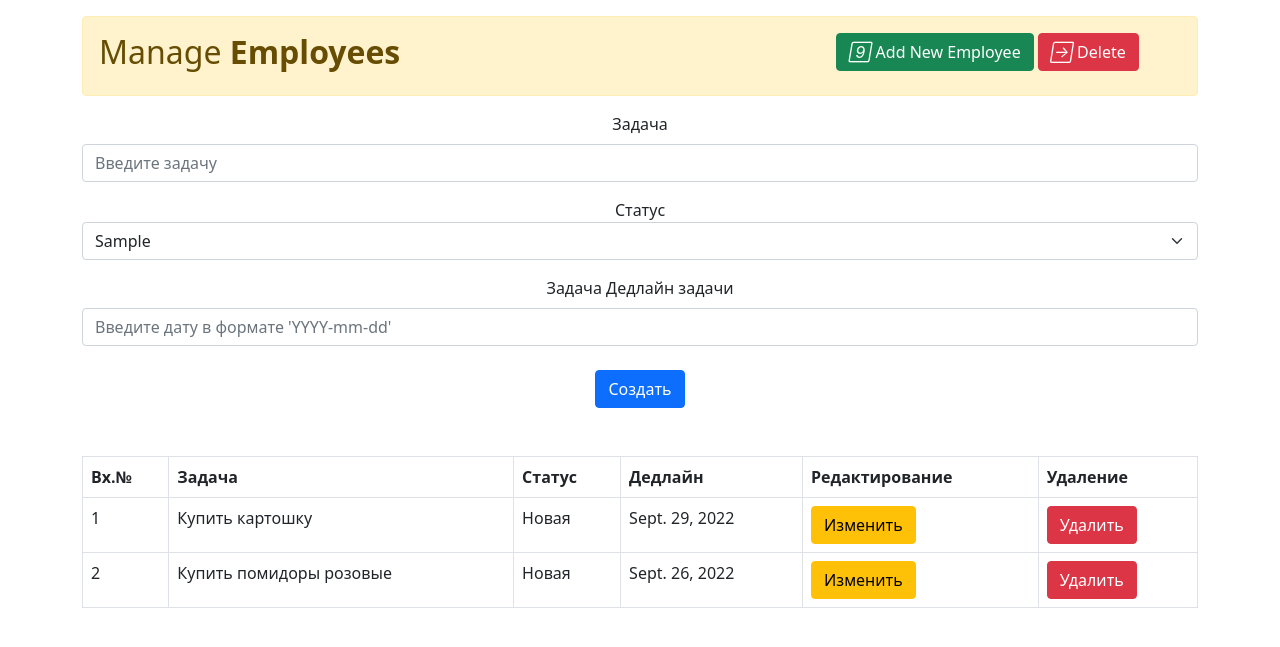
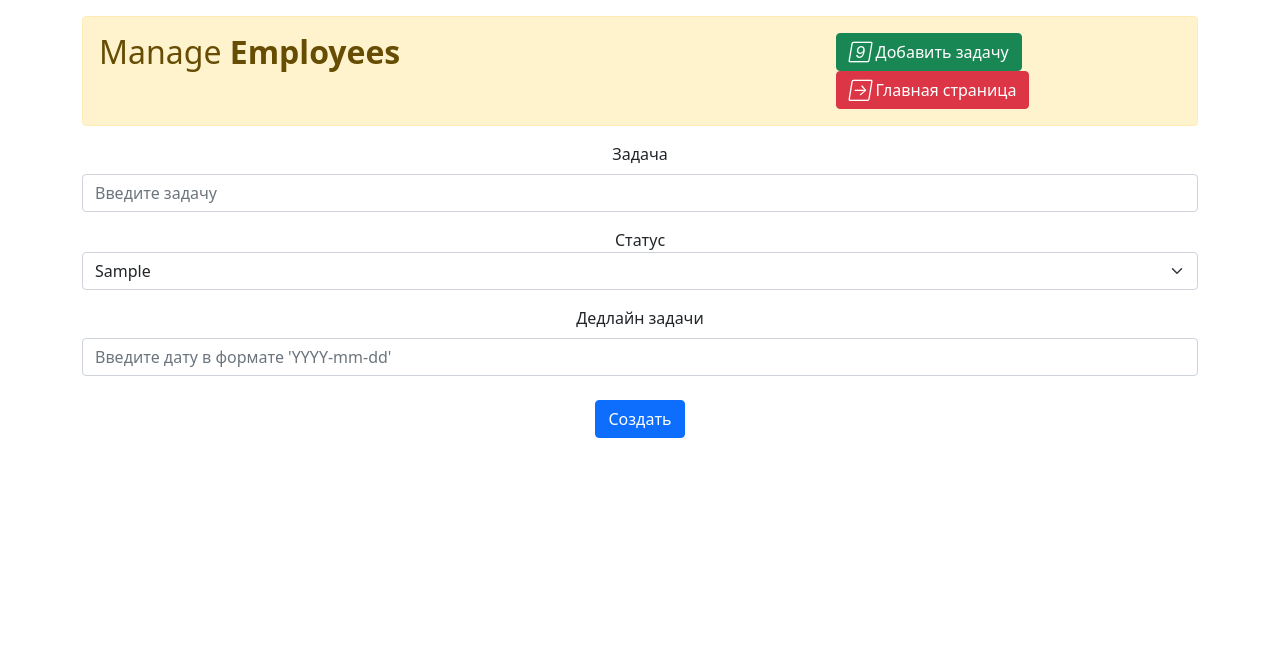
Before and after one commit to YugayDmitriy/Homework_53_Dmitriy_Yugay, a Django app: template core/templates/create.html in a window 1280 px wide. Shown: the top 647 px of the page. Run offline with Django 3.2, Linux system fonts and the light colour scheme; data comes from the database, SQL or seed files in the repository; both versions use the stored data as it was after the commit; the template is opened without the code that fills it: values that come from a table or form of the project are taken from there, most other values are stand-ins (such as "Sample title", 1, 10 or a date in 2020).

Commit message:
Обновлен Moduls

```diff
--- a/core/templates/create.html
+++ b/core/templates/create.html
@@ -17,9 +17,8 @@
                 </select>
             </div>
             <div class="form-group text-center mt-3">
-              <label for="validationDefaultName" class="form-label">Задача</label>
-                <label>Дедлайн задачи</label>
-              <input type="text" class="form-control" name="created_at" placeholder="Введите дату в формате 'YYYY-mm-dd'">
+              <label for="validationDefaultDate" class="form-label">Дедлайн задачи</label>
+              <input type="text" class="form-control" name="created_at" placeholder="Введите дату в формате 'YYYY-mm-dd'", id="validationDefaultDate"  aria-describedby="inputGroupPrepend2" required>
             </div>
             <div class="form-group mt-4 text-center">
                 <button type="submit" class="btn btn-primary">Создать</button>
--- a/core/templates/index.html
+++ b/core/templates/index.html
@@ -14,15 +14,15 @@
 						<h2>Manage <b>Employees</b></h2>
 					</div>
 					<div class="col-sm-4">
-						<a href="{% url 'add_item' %}" class="btn btn-success" data-toggle="modal"><i class="material-icons">&#xE147;</i> <span>Add New Employee</span></a>
-						<a href="#deleteEmployeeModal" class="btn btn-danger" data-toggle="modal"><i class="material-icons">&#xE15C;</i> <span>Delete</span></a>
+						<a href="{% url 'add_item' %}" class="btn btn-success" data-toggle="modal"><i class="material-icons">&#xE147;</i> <span>Добавить задачу</span></a>
+						<a href="{% url 'index' %}" class="btn btn-danger" data-toggle="modal"><i class="material-icons">&#xE15C;</i> <span>Главная страница</span></a>
 					</div>
 				</div>
 			</div>
-          {% block content %}{% endblock %}
           {% for message in messages %}
           <p class="alert alert-success mt-3">{{message}}</p>
           {% endfor %}
+       {% block content %}
       <div class="mt-5">
           <table class="table table-bordered">
           <thead>
@@ -53,6 +53,7 @@
           </tbody>
           </table>
       </div>
+      {% endblock %}
     </div>
     <script src="https://cdn.jsdelivr.net/npm/bootstrap@5.0.2/dist/js/bootstrap.bundle.min.js" integrity="sha384-MrcW6ZMFYlzcLA8Nl+NtUVF0sA7MsXsP1UyJoMp4YLEuNSfAP+JcXn/tWtIaxVXM" crossorigin="anonymous"></script>
     <script src="https://cdn.jsdelivr.net/npm/@popperjs/core@2.9.2/dist/umd/popper.min.js" integrity="sha384-IQsoLXl5PILFhosVNubq5LC7Qb9DXgDA9i+tQ8Zj3iwWAwPtgFTxbJ8NT4GN1R8p" crossorigin="anonymous"></script>
--- a/core/todolist/admin.py
+++ b/core/todolist/admin.py
@@ -3,10 +3,10 @@ from .models import Item
 
 
 class ItemAdmin(admin.ModelAdmin):
-    list_display = ['id', 'name', 'status', 'created_at']
+    list_display = ['id', 'name', 'status', 'discription', 'created_at']
     list_filter = ['name']
     search_fields = ['name', 'status']
-    fields = ['name', 'status', 'created_at', 'updated_at']
+    fields = ['name', 'status', 'discription', 'created_at', 'updated_at']
     readonly_fields = ['created_at', 'updated_at']
 
 
--- a/core/todolist/models.py
+++ b/core/todolist/models.py
@@ -10,8 +10,9 @@ class Item(models.Model):
 
     name = models.TextField(max_length=200, null=False, blank=False, verbose_name='Наименование')
     status = models.CharField(max_length=13, choices=CHOISES, default='Новая', verbose_name='Статус')
+    discription = models.TextField(max_length=200, null=False, blank=False, verbose_name='Описание')
     created_at = models.DateField(null=True, default=None, verbose_name='Время окончания')
     updated_at = models.DateField(auto_now=True, verbose_name='Время изменения')
 
     def __str__(self):
-        return "{}. {}".format(self.pk, self.name, self.status, self.created_at)
+        return "{}. {}".format(self.pk, self.name, self.status, self.discription, self.created_at)
```
Also changed, not shown: core/db.sqlite3.
